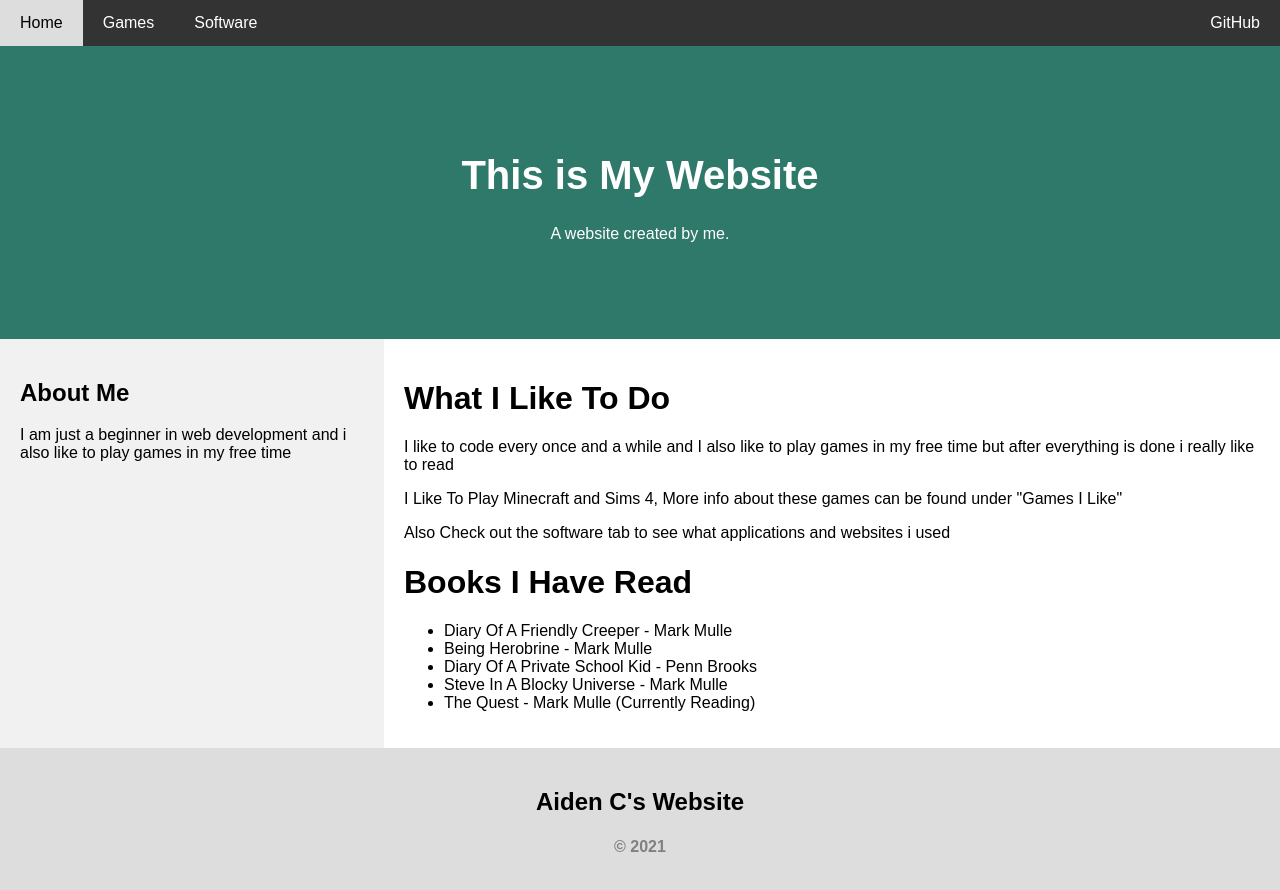
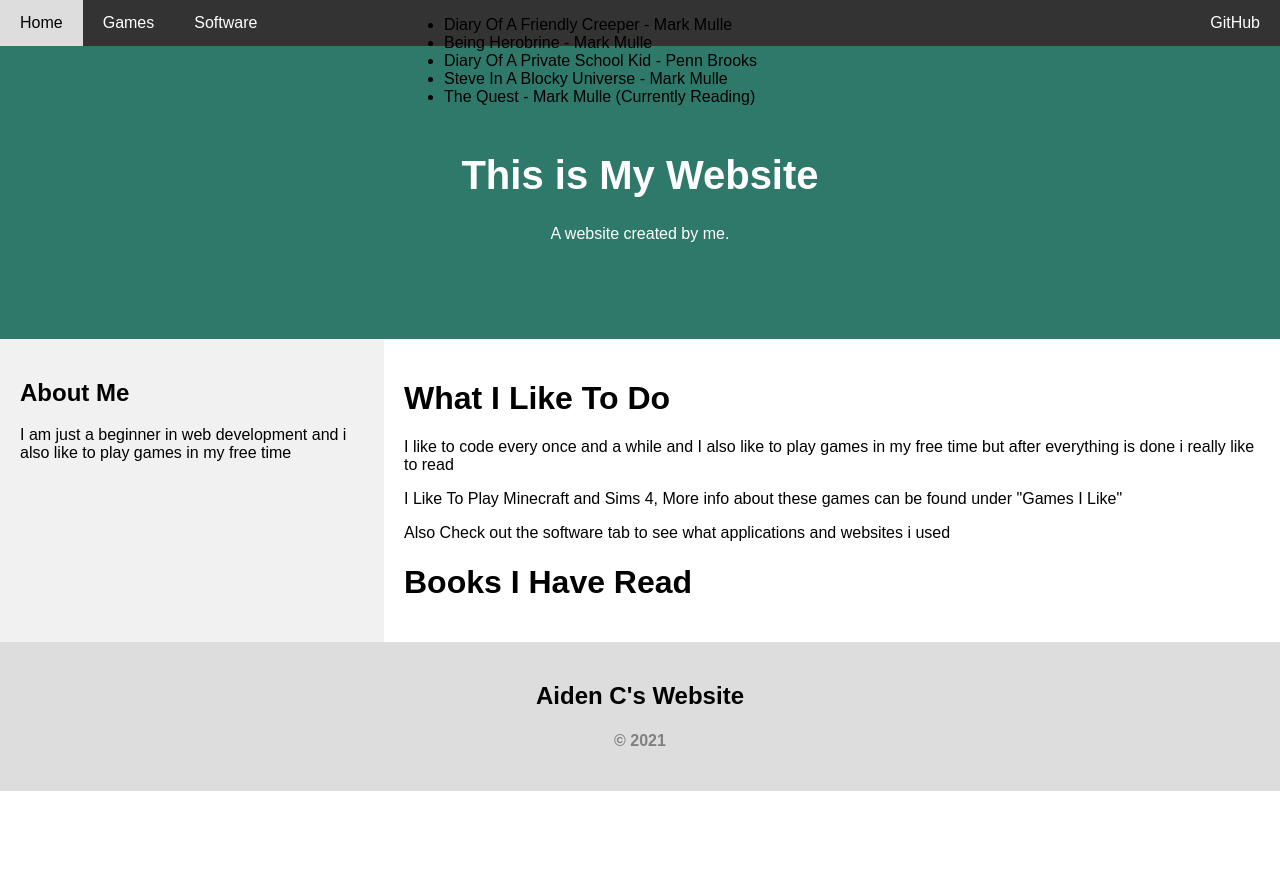
Before and after one commit to ajcc11431/mysite, a plain HTML site: page index.html in a window 1280 px wide. After the commit the page ends 800 px from the top, so only its background shows below. Drawn offline with Linux system fonts and the light colour scheme.

Commit message:
Update style.css

```diff
--- a/style.css
+++ b/style.css
@@ -105,3 +105,9 @@
   h4 {
       color: grey;
   }
+
+ul {
+  position: fixed;
+  top: 0;
+  width: 100%;
+}
```
